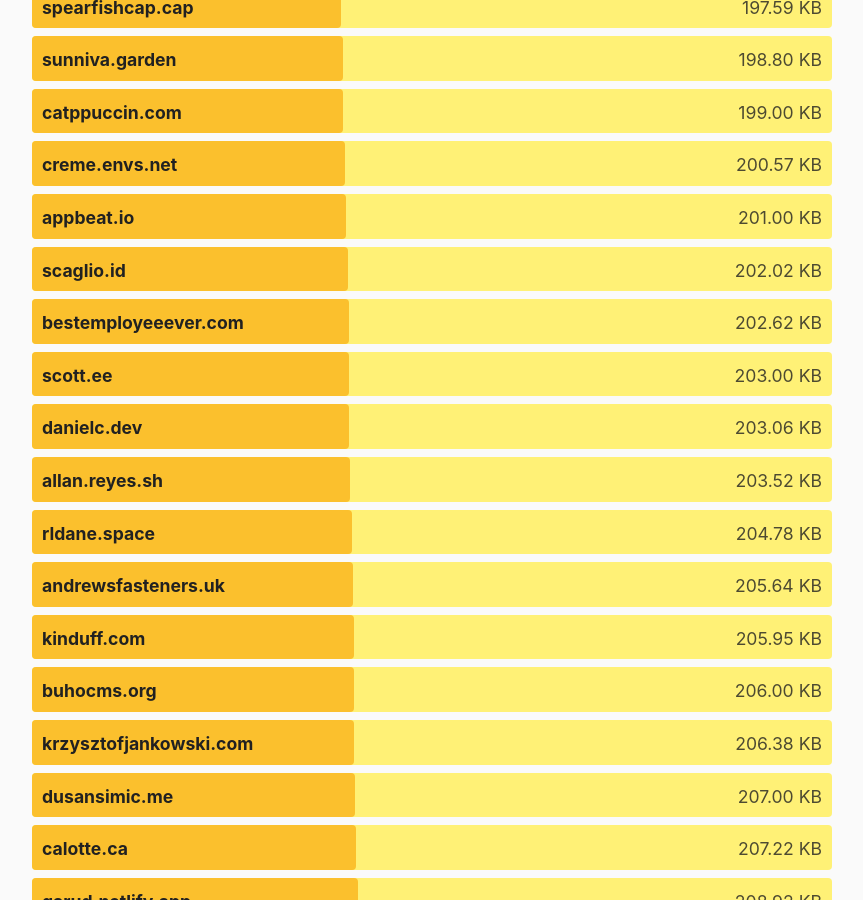
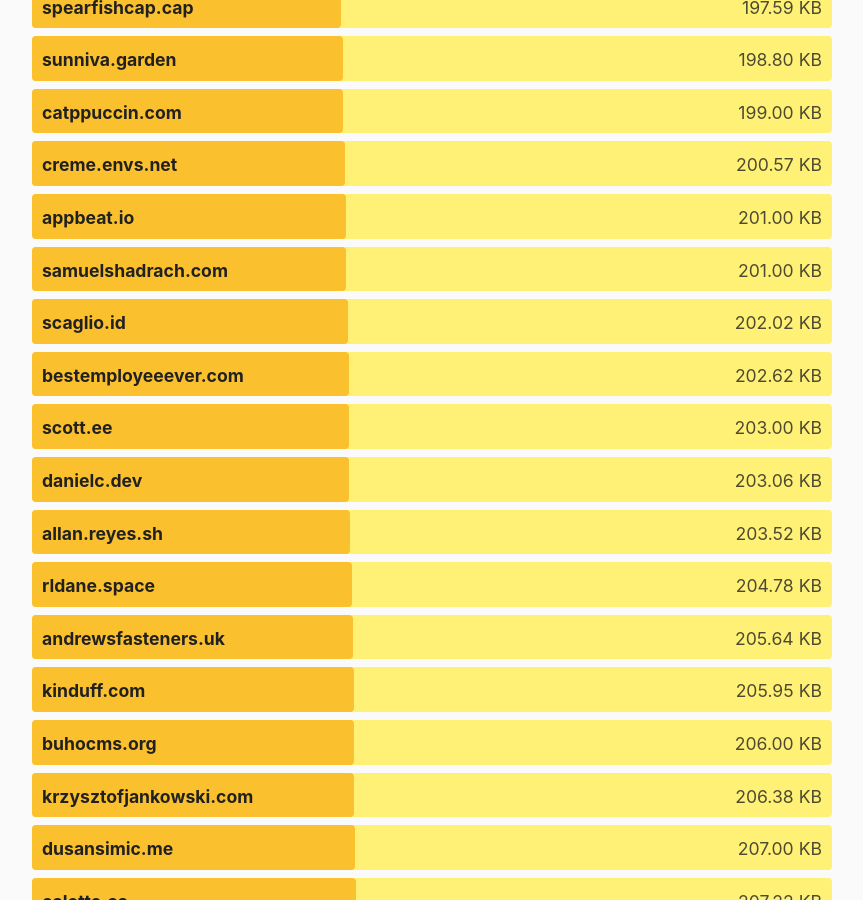
Before and after one commit to kevquirk/512kb.club, a Jekyll site: the page built from index.md, in a window 1280 px wide and 900 px high, scrolled down 33833 px. Shown: the whole window, without its empty margins (208-1071 px from the left). Built offline with Jekyll 4.4.1, drawn with Linux system fonts in a browser that asks for light colours.

Commit message:
Update sites.yml
https://radar.cloudflare.com/scan/1b0ac646-7b91-459b-9175-e0c66fc8fb72/summary

```diff
--- a/_data/sites.yml
+++ b/_data/sites.yml
@@ -3303,6 +3303,11 @@
   size: 125.64
   last_checked: 2025-05-18
 
+- domain: samuelshadrach.com
+  url: https://samuelshadrach.com
+  size: 201
+  last_checked: 2025-07-23
+
 - domain: sashanoraa.gay
   url: https://sashanoraa.gay/
   size: 79.98
```
